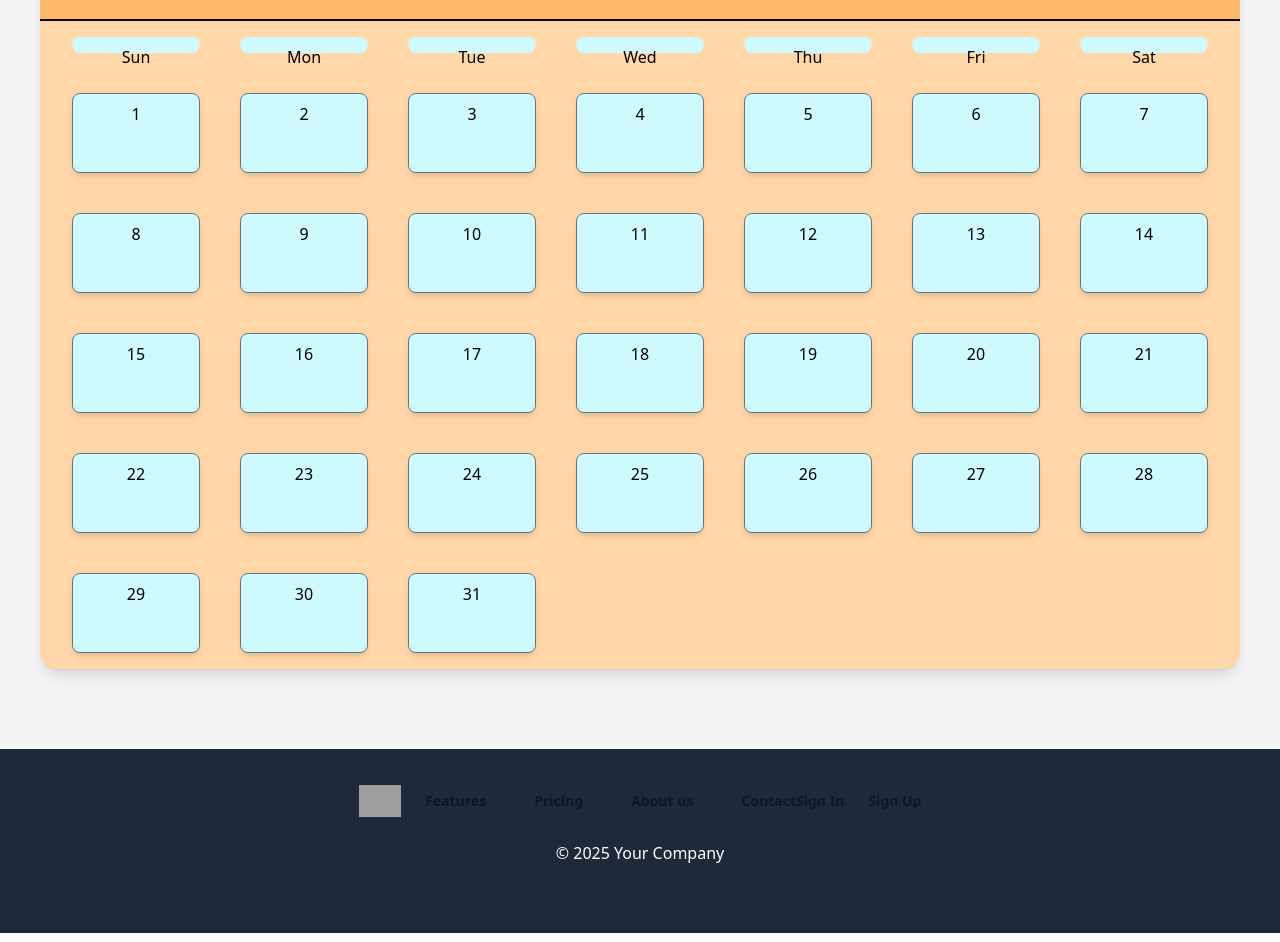
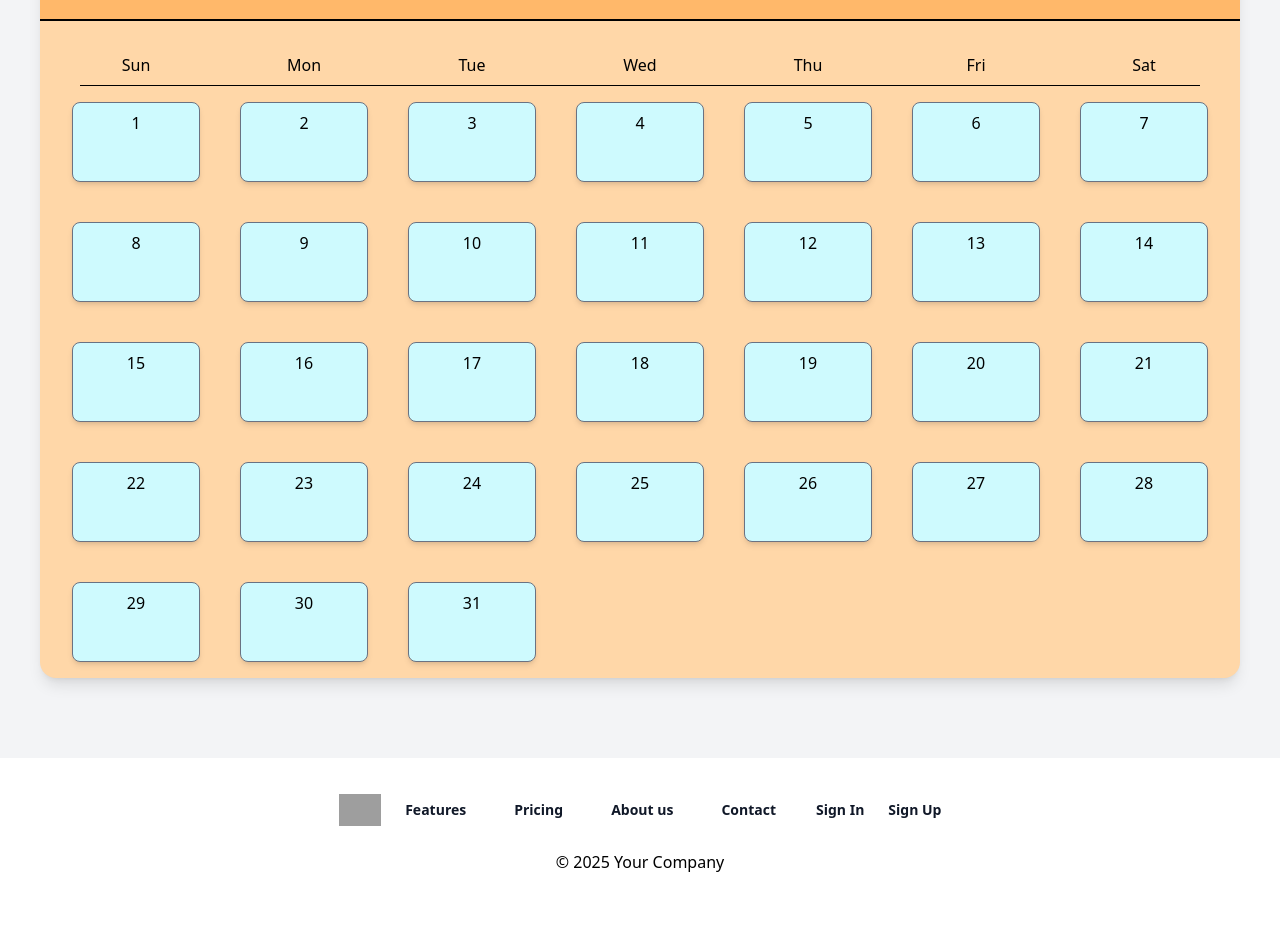
Before and after one commit to prescho44/ToDoList, a React (Vite) app: page /calendar in a window 1280 px wide. Shown: the part 293-1235 px from the top of the page. Built offline with nearby package versions, Linux system fonts and the light colour scheme; no server answers; grey boxes are pictures that could not be loaded.

Commit message:
refactor

```diff
--- a/src/components/layout/Calendar.tsx
+++ /dev/null
@@ -1,50 +0,0 @@
-const monthDays: number[] = [
-  1, 2, 3, 4, 5, 6, 7, 8, 9, 10, 11, 12, 13, 14, 15, 16, 17, 18, 19, 20, 21, 22,
-  23, 24, 25, 26, 27, 28, 29, 30, 31,
-];
-
-const weekDays: string[] = ["Sun", "Mon", "Tue", "Wed", "Thu", "Fri", "Sat"];
-
-const Calendar = () => {
-  return (
-    <>
-      <div className="mt-8 items-center justify-center gap-4 rounded-2xl bg-orange-200 shadow-lg dark:bg-gray-800">
-        <div className="flex items-center justify-evenly gap-3 rounded-t-2xl border-b-2 bg-orange-300 py-4 sm:max-w-full dark:border-b-white dark:bg-gray-700">
-          <p className="hidden cursor-pointer justify-start text-start text-2xl sm:flex dark:text-white">
-            {"<"} <span className="hover:underline">February</span>
-          </p>
-          <p className="cursor-pointer justify-start text-start text-4xl hover:underline active:underline dark:text-white">
-            March
-          </p>
-          <p className="hidden cursor-pointer justify-start text-start text-2xl sm:flex dark:text-white">
-            <span className="hover:underline">April</span> {">"}
-          </p>
-        </div>
-        <div className="grid grid-cols-7 content-center gap-7 px-3 py-4 break-words sm:gap-10 sm:px-8 dark:text-white">
-          {weekDays.map((day, index) => (
-            <div
-              key={index}
-              className=" cursor-pointer rounded-lg border-gray-500 bg-cyan-100 text-start sm:text-center sm:h-2 sm:min-w-13 lg:p-2 dark:border-gray-600 dark:bg-gray-800 dark:text-white"
-            >
-              <span className=" rounded-full text-center active:bg-cyan-100 sm:p-2 sm:active:bg-transparent">
-                {day}
-              </span>
-            </div>
-          ))}
-          {monthDays.map((day, index) => (
-            <div
-              key={index}
-              className="cursor-pointer rounded-lg border-gray-500 bg-cyan-100 text-center sm:h-20 sm:min-w-10 sm:border sm:shadow-md sm:active:bg-cyan-200 lg:p-2 dark:border-gray-600 dark:bg-gray-800 dark:text-white"
-            >
-              <span className="rounded-full text-center active:bg-cyan-100 sm:p-2 sm:active:bg-transparent">
-                {day}
-              </span>
-            </div>
-          ))}
-        </div>
-      </div>
-    </>
-  );
-};
-
-export default Calendar;
--- /dev/null
+++ b/src/components/layout/CalendarLayout/Calendar.tsx
@@ -0,0 +1,93 @@
+import { useState } from "react";
+
+const monthDays: number[] = [
+  1, 2, 3, 4, 5, 6, 7, 8, 9, 10, 11, 12, 13, 14, 15, 16, 17, 18, 19, 20, 21, 22,
+  23, 24, 25, 26, 27, 28, 29, 30, 31,
+];
+
+const weekDays: string[] = ["Sun", "Mon", "Tue", "Wed", "Thu", "Fri", "Sat"];
+
+const months: string[] = [
+  "January",
+  "February",
+  "March",
+  "April",
+  "May",
+  "June",
+  "July",
+  "August",
+  "September",
+  "October",
+  "November",
+  "December",
+];
+
+const Calendar = () => {
+  const date = new Date().getMonth();
+  const [month, setMonth] = useState<number>(date);
+
+  if (month > 11) {
+    setMonth(0);
+  }
+  if (month < 0) {
+    setMonth(11);
+  }
+
+  return (
+    <>
+      <div className="mt-8 items-center justify-center gap-4 rounded-2xl bg-orange-200 shadow-lg dark:bg-gray-800">
+        {/* Months */}
+
+        <div className="flex items-center justify-evenly gap-3 rounded-t-2xl border-b-2 bg-orange-300 py-4 sm:max-w-full dark:border-b-white dark:bg-gray-700">
+          <p
+            onClick={() => setMonth(month - 1)}
+            className="hidden cursor-pointer justify-start text-start text-2xl sm:flex dark:text-white"
+          >
+            {"<"} <span className="hover:underline">February</span>
+          </p>
+          <p className="justify-start text-start text-4xl dark:text-white">
+            {months[month]}
+          </p>
+          <p
+            onClick={() => setMonth(month + 1)}
+            className="hidden cursor-pointer justify-start text-start text-2xl sm:flex dark:text-white"
+          >
+            <span className="hover:underline">April</span> {">"}
+          </p>
+        </div>
+
+        {/* Days */}
+        <div className="grid grid-cols-7 content-center gap-7 px-3 py-4 break-words sm:gap-10 sm:px-8 dark:text-white">
+          {weekDays.map((day, index) => (
+            <div
+              key={index}
+              className="rounded-lg border-gray-500 text-start sm:h-2 sm:min-w-13 sm:text-center lg:p-2 dark:border-gray-600 dark:bg-gray-800 dark:text-white"
+            >
+              <span className="hidden rounded-full text-center sm:grid sm:p-2 sm:active:bg-transparent">
+                {day}
+              </span>
+              <span className="grid rounded-full text-center sm:hidden sm:p-2 sm:active:bg-transparent">
+                {day[0]}
+              </span>
+            </div>
+          ))}
+        </div>
+        <hr className="text-black sm:mx-10 sm:mt-4 dark:text-white" />
+        <div className="grid grid-cols-7 content-center gap-7 px-3 py-4 break-words sm:gap-10 sm:px-8 dark:text-white">
+          {monthDays.map((day, index) => (
+            <div
+              key={index}
+              className="cursor-pointer rounded-lg border-gray-500 bg-cyan-100 text-center sm:h-20 sm:min-w-10 sm:border sm:shadow-md lg:p-2 dark:border-gray-600 dark:bg-gray-800 dark:text-white dark:hover:bg-gray-700 dark:sm:active:bg-cyan-900 sm:active:bg-cyan-200"
+            >
+              <span className="rounded-full text-center active:bg-cyan-100 sm:p-2 sm:active:bg-transparent">
+                {day}
+              </span>
+            </div>
+          ))}
+        </div>
+      </div>
+    </>
+  );
+};
+
+export default Calendar;
--- /dev/null
+++ b/src/components/layout/CalendarLayout/CalendarTitle.tsx
@@ -0,0 +1,16 @@
+const CalendarTitle = () => {
+  return (
+    <>
+      <div className="max-w-full rounded-3xl bg-white p-8 shadow-lg dark:bg-gray-800">
+        <h1 className="text-center text-2xl font-semibold text-gray-800 dark:text-white">
+          Calendar
+        </h1>
+        <p className="mt-2 text-center text-gray-600 dark:text-gray-400">
+          Here is where your calendar will be displayed.
+        </p>
+      </div>
+    </>
+  );
+};
+
+export default CalendarTitle;
--- a/src/components/layout/Footer.tsx
+++ b/src/components/layout/Footer.tsx
@@ -13,14 +13,15 @@ const Footer = () => {
   const session = useAuthSession();
 
   return (
-    <div className="z-0 flex flex-col items-center justify-center bg-gray-800 text-center text-white sm:h-31 lg:h-46">
+    <div className="z-0 grid items-center justify-center text-center text-white sm:flex sm:h-31 sm:flex-col lg:h-46 dark:bg-gray-800">
       <nav
         aria-label="Global"
-        className="grid items-center justify-between p-6 sm:flex lg:px-8"
+        className="grid items-center justify-center p-6 sm:flex sm:justify-between lg:px-8"
       >
-        <div className="flex justify-center pb-5 sm:pb-0 sm:pr-6">
+        <div className="flex justify-center pb-5 sm:pr-6 sm:pb-0">
           <span className="sr-only">Your Company</span>
-          <Link to="/">
+          <Link to="/" className="relative">
+            <span className="absolute top-1/2 left-1/2 size-12 -translate-1/2 [@media(pointer:fine)]:hidden"></span>
             <img
               alt=""
               src="https://tailwindcss.com/plus-assets/img/logos/mark.svg?color=indigo&shade=600"
@@ -28,42 +29,48 @@ const Footer = () => {
             />
           </Link>
         </div>
-        <div className="grid sm:flex"></div>
-        <div className="grid gap-y-3 sm:flex sm:gap-x-12">
+        <div className="grid justify-evenly sm:flex">
+          <div className="grid gap-y-6 sm:flex sm:gap-x-12">
             {navigation.map((item) => (
               <Link
                 key={item.name}
                 to={item.href}
-              className="text-sm font-semibold text-gray-900 hover:text-indigo-600 dark:text-gray-100 dark:hover:text-indigo-400"
+                className="relative text-base font-semibold text-gray-900 hover:text-indigo-600 sm:text-sm dark:text-gray-100 dark:hover:text-indigo-400"
               >
+                <span className="absolute top-1/2 left-1/2 size-12 -translate-1/2 [@media(pointer:fine)]:hidden"></span>
                 {item.name}
               </Link>
             ))}
           </div>
-        <div className="flex flex-1 justify-end gap-x-6">
+          <div className="flex flex-1 justify-center gap-x-6">
             {!session ? (
-            <>
+              <div className="grid gap-6 pt-6 sm:flex sm:pt-0 sm:pl-10">
                 <Link
                   to="/sign-in"
-                className="text-sm font-semibold text-gray-900 hover:text-indigo-600 dark:text-gray-100 dark:hover:text-indigo-400"
+                  className="relative text-base font-semibold text-gray-900 hover:text-indigo-600 sm:text-sm dark:text-gray-100 dark:hover:text-indigo-400"
                 >
+                  <span className="absolute top-1/2 left-1/2 size-12 -translate-1/2 [@media(pointer:fine)]:hidden"></span>
                   Sign In
                 </Link>
                 <Link
                   to="/sign-up"
-                className="text-sm font-semibold text-gray-900 hover:text-indigo-600 dark:text-gray-100 dark:hover:text-indigo-400"
+                  className="relative text-base font-semibold text-gray-900 hover:text-indigo-600 sm:text-sm dark:text-gray-100 dark:hover:text-indigo-400"
                 >
+                  <span className="absolute top-1/2 left-1/2 size-12 -translate-1/2 [@media(pointer:fine)]:hidden"></span>
                   Sign Up
                 </Link>
-            </>
+              </div>
             ) : (
               <div className="flex pt-2 sm:pt-0 sm:pl-6">
                 <LogoutButton />
               </div>
             )}
           </div>
+        </div>
       </nav>
-      <footer className="h-20">&copy; {new Date().getFullYear()} Your Company</footer>
+      <footer className="h-20 text-black dark:text-white">
+        &copy; {new Date().getFullYear()} Your Company
+      </footer>
     </div>
   );
 };
--- a/src/hooks/useAuthSession.ts
+++ b/src/hooks/useAuthSession.ts
@@ -18,7 +18,6 @@ const useAuthSession = () => {
 
     return () => subscription.unsubscribe();
   }, []);
-  console.log(session);
   return session;
 };
 
--- a/src/pages/CalendarPage.tsx
+++ b/src/pages/CalendarPage.tsx
@@ -1,4 +1,5 @@
-import Calendar from "../components/layout/Calendar";
+import Calendar from "../components/layout/CalendarLayout/Calendar";
+import CalendarTitle from "../components/layout/CalendarLayout/CalendarTitle";
 import Header from "../components/layout/Header";
 
 const CalendarPage = () => {
@@ -7,14 +8,7 @@ const CalendarPage = () => {
       <Header />
       <div className="">
         <div className="relative isolate min-h-screen items-center justify-center bg-gray-100 py-20 sm:px-0 md:px-5 lg:px-10 dark:bg-gray-900">
-          <div className="max-w-full rounded-3xl bg-white p-8 shadow-lg dark:bg-gray-800">
-            <h1 className="text-center text-2xl font-semibold text-gray-800 dark:text-white">
-              Calendar
-            </h1>
-            <p className="mt-2 text-center text-gray-600 dark:text-gray-400">
-              Here is where your calendar will be displayed.
-            </p>
-          </div>
+          <CalendarTitle />
           <Calendar />
         </div>
       </div>
```
Also changed, not shown: src/components/auth/SignIn.tsx (+25 -25 lines), src/components/layout/Header.tsx (+16 -7 lines). Lines whose indentation alone changed are shown as unchanged.
